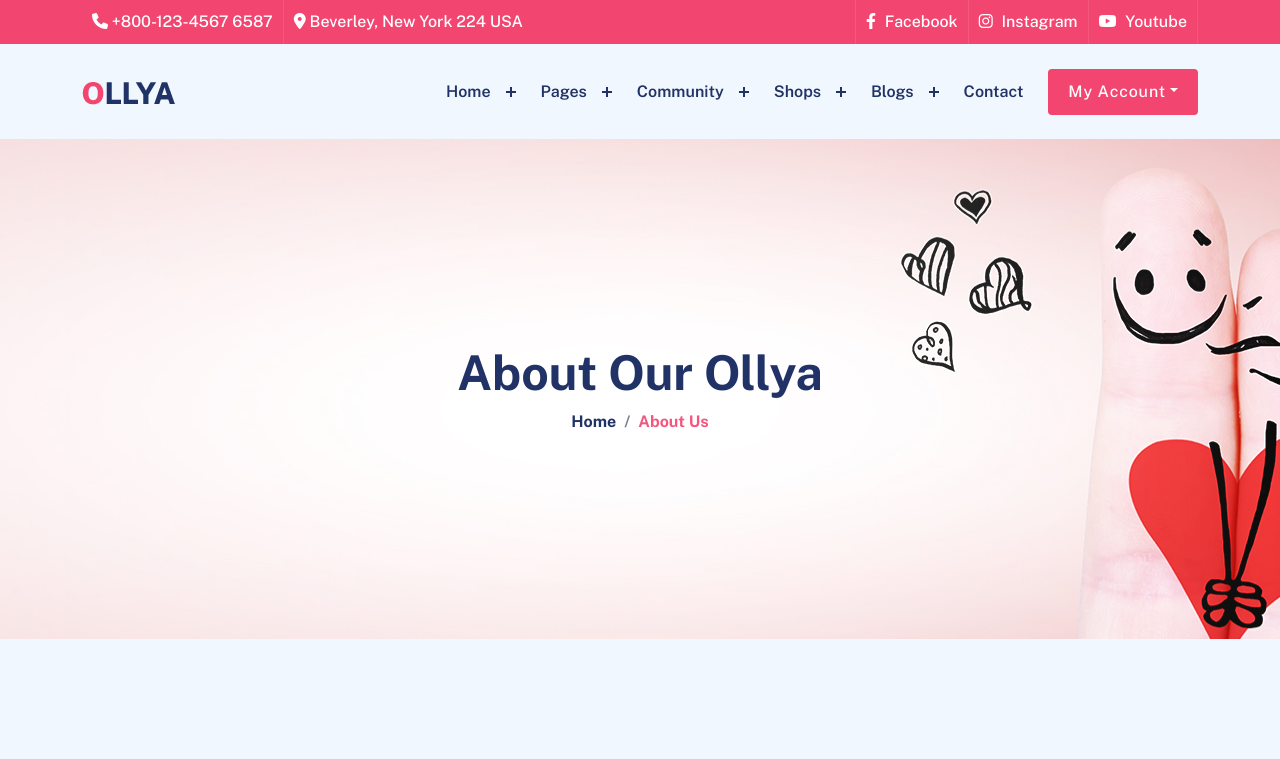
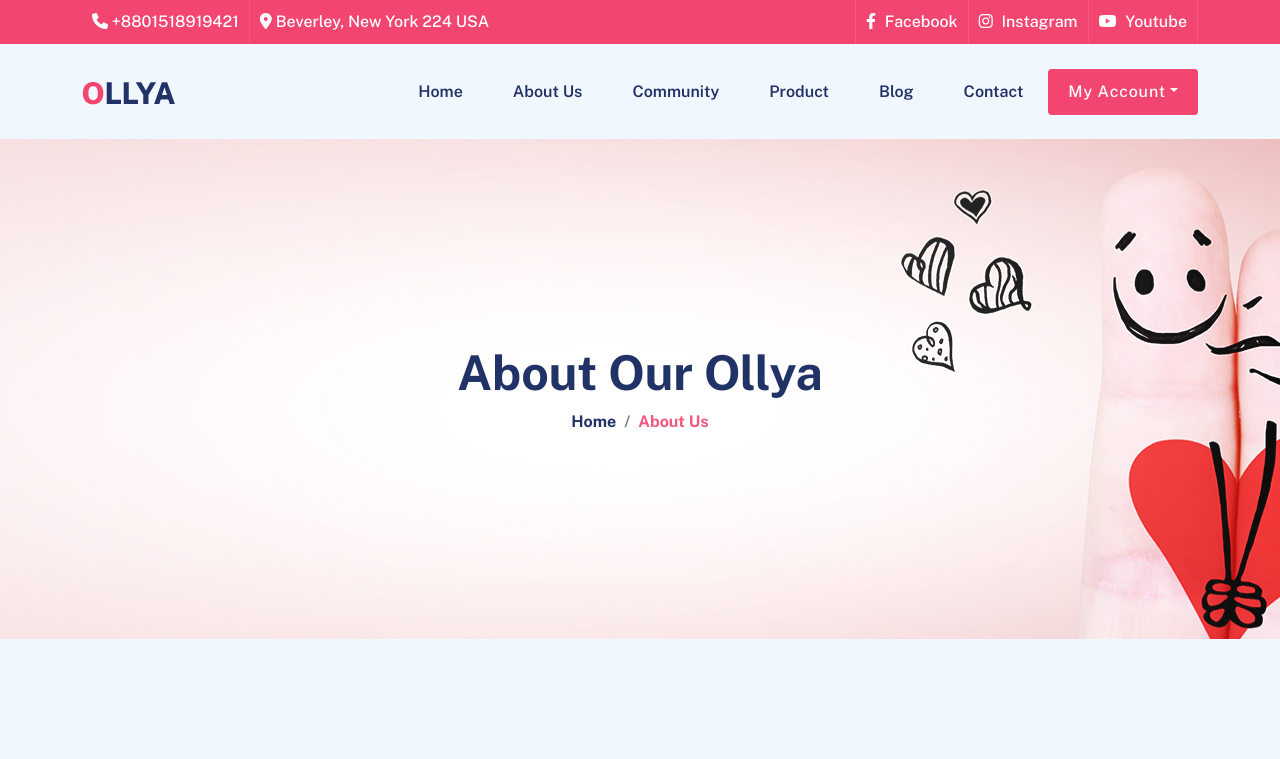
Before and after one commit to programming-agency/dating-and-community-project, a React (Create React App) app: page /about in a window 1280 px wide. Shown: the top 759 px of the page. Built offline with nearby package versions, Linux system fonts and the light colour scheme.

Commit message:
:rocket:main update

```diff
--- a/src/component/layout/headerthree.jsx
+++ b/src/component/layout/headerthree.jsx
@@ -38,11 +38,11 @@ let HeaderSocialList = [
 
 class HeaderThree extends Component {
     render() {
-        window.addEventListener('scroll', function() {
+        window.addEventListener('scroll', function () {
             var value = window.scrollY;
             if (value > 200) {
                 document.querySelector('.header').classList.add(['header-fixed'], ['animated'], ['fadeInDown'])
-            }else{
+            } else {
                 document.querySelector('.header').classList.remove(['header-fixed'], ['animated'], ['fadeInDown'])
             }
         });
@@ -80,53 +80,29 @@ class HeaderThree extends Component {
                                 <span className="navbar-toggler--icon"></span>
                             </button>
                             <div className="collapse navbar-collapse justify-content-end" id="navbarNavAltMarkup">
-                                <div className="navbar-nav mainmenu">
-                                    <ul>
-                                        <li className="menu-item-has-children">
-                                            <a href="#" role="button" data-bs-toggle="dropdown" aria-haspopup="true" aria-expanded="false" data-bs-offset="0,0">Home</a>
-                                            <ul className="dropdown-menu">
-                                                <li><NavLink to="/">Home Page One</NavLink></li>
-                                                <li><NavLink to="/index-2">Home Page Two</NavLink></li>
-                                                <li><NavLink to="/index-3">Home Page Three</NavLink></li>
-                                            </ul>
-                                        </li>
-                                        <li className="menu-item-has-children">
-                                            <a href="#" role="button" data-bs-toggle="dropdown" aria-haspopup="true" aria-expanded="false" data-bs-offset="0,0">Pages</a>
-                                            <ul className="dropdown-menu">
+                                <div className="collapse navbar-collapse justify-content-end" id="navbarNavAltMarkup">
+                                    <div className="navbar-nav mainmenu">
+                                        <ul>
+                                            <li>
+
+                                                <Link to="/"> Home</Link>
+                                            </li>
+                                            <li >
                                                 <li><NavLink to="/about">About Us</NavLink></li>
-                                                <li><NavLink to="/membership">Membership</NavLink></li>
-                                                <li><NavLink to="/comingsoon">comingsoon</NavLink></li>
-                                                <li><NavLink to="/404">404</NavLink></li>
-                                            </ul>
-                                        </li>
-                                        <li className="menu-item-has-children">
-                                            <a href="#" role="button" data-bs-toggle="dropdown" aria-haspopup="true" aria-expanded="false" data-bs-offset="0,0">Community</a>
-                                            <ul className="dropdown-menu">
+                                            </li>
+                                            <li>
                                                 <li><NavLink to="/community">Community</NavLink></li>
-                                                <li><NavLink to="/group">All Group</NavLink></li>
-                                                <li><NavLink to="/members">All Members</NavLink></li>
-                                                <li><NavLink to="/activity">Activity</NavLink></li>
+                                            </li>
+                                            <li >
+                                                <li><NavLink to="/shop">Product</NavLink></li>
+                                            </li>
+                                            <li className="menu-item-has-children">
+                                                <li><NavLink to="/blog">Blog</NavLink></li>
+                                            </li>
+                                            <li><NavLink to="/contact">contact</NavLink></li>
+                                        </ul>
+                                    </div>
 
-                                            </ul>
-                                        </li>
-                                        <li className="menu-item-has-children">
-                                            <a href="#" role="button" data-bs-toggle="dropdown" aria-haspopup="true" aria-expanded="false" data-bs-offset="0,0">Shops</a>
-                                            <ul className="dropdown-menu">
-                                                <li><NavLink to="/shop">Product</NavLink></li>
-                                                <li><NavLink to="/shop-single">Product Details</NavLink></li>
-                                                <li><NavLink to="/shop-cart">Product Cart</NavLink></li>
-                                            </ul>
-                                        </li>
-                                        <li className="menu-item-has-children">
-                                            <a href="#" role="button" data-bs-toggle="dropdown" aria-haspopup="true" aria-expanded="false" data-bs-offset="0,0">Blogs</a>
-                                            <ul className="dropdown-menu">
-                                                <li><NavLink to="/blog">Blog</NavLink></li>
-                                                <li><NavLink to="/blog-2">Blog Style Two</NavLink></li>
-                                                <li><NavLink to="/blog-single">Blog Details</NavLink></li>
-                                            </ul>
-                                        </li>
-                                        <li><NavLink to="/contact">contact</NavLink></li>
-                                    </ul>
                                 </div>
                                 <ul className="button-group">
                                     <li><Link to="/login" className="default-btn login"><i className="fa-solid fa-user"></i> <span>LOG IN</span> </Link></li>
--- a/src/component/layout/headertwo.jsx
+++ b/src/component/layout/headertwo.jsx
@@ -4,7 +4,7 @@ import { Link, NavLink } from "react-router-dom";
 let HeaderInfoList = [
     {
         iconName: 'fa-solid fa-phone',
-        text: '+800-123-4567 6587',
+        text: '+8801518919421',
     },
     {
         iconName: 'fa-solid fa-location-dot',
@@ -16,17 +16,17 @@ let HeaderSocialList = [
     {
         iconName: 'fa-brands fa-facebook-f',
         text: 'Facebook',
-        link: '#'
+        link: 'https://www.facebook.com/programming.agency23'
     },
     {
         iconName: 'fa-brands fa-instagram',
         text: 'Instagram',
-        link: '#'
+        link: 'https://www.instagram.com/programming_agency/'
     },
     {
         iconName: 'fa-brands fa-youtube',
         text: 'Youtube',
-        link: '#'
+        link: 'https://www.youtube.com/channel/UCAqMNl8mGM-JVDHowBnYQSA'
     },
 ]
 
@@ -57,7 +57,7 @@ class HeaderTwo extends Component {
                             <div className="header__top--right">
                                 <ul>
                                     {HeaderSocialList.map((val, i) => (
-                                        <li key={i}><a href={val.link}><i className={val.iconName}></i> {val.text}</a></li>
+                                        <li key={i}><a target="blank" href={val.link}><i className={val.iconName}></i> {val.text}</a></li>
                                     ))}
                                 </ul>
                             </div>
@@ -74,54 +74,30 @@ class HeaderTwo extends Component {
                                 <span className="navbar-toggler--icon"></span>
                             </button>
                             <div className="collapse navbar-collapse justify-content-end" id="navbarNavAltMarkup">
+                            <div className="collapse navbar-collapse justify-content-end" id="navbarNavAltMarkup">
                                 <div className="navbar-nav mainmenu">
                                     <ul>
-                                        <li className="menu-item-has-children">
-                                            <a href="#" role="button" data-bs-toggle="dropdown" aria-haspopup="true" aria-expanded="false" data-bs-offset="0,0">Home</a>
-                                            <ul className="dropdown-menu">
-                                                <li><NavLink to="/">Home Page One</NavLink></li>
-                                                <li><NavLink to="/index-2">Home Page Two</NavLink></li>
-                                                <li><NavLink to="/index-3">Home Page Three</NavLink></li>
-                                            </ul>
+                                        <li>
+
+                                            <Link to="/"> Home</Link>
+                                        </li>
+                                        <li >
+                                            <li><NavLink to="/about">About Us</NavLink></li>
+                                        </li>
+                                        <li>
+                                            <li><NavLink to="/community">Community</NavLink></li>
+                                        </li>
+                                        <li >
+                                            <li><NavLink to="/shop">Product</NavLink></li>
                                         </li>
                                         <li className="menu-item-has-children">
-                                            <a href="#" role="button" data-bs-toggle="dropdown" aria-haspopup="true" aria-expanded="false" data-bs-offset="0,0">Pages</a>
-                                            <ul className="dropdown-menu">
-                                                <li><NavLink to="/about">About Us</NavLink></li>
-                                                <li><NavLink to="/membership">Membership</NavLink></li>
-                                                <li><NavLink to="/comingsoon">comingsoon</NavLink></li>
-                                                <li><NavLink to="/404">404</NavLink></li>
-                                            </ul>
-                                        </li>
-                                        <li className="menu-item-has-children">
-                                            <a href="#" role="button" data-bs-toggle="dropdown" aria-haspopup="true" aria-expanded="false" data-bs-offset="0,0">Community</a>
-                                            <ul className="dropdown-menu">
-                                                <li><NavLink to="/community">Community</NavLink></li>
-                                                <li><NavLink to="/group">All Group</NavLink></li>
-                                                <li><NavLink to="/members">All Members</NavLink></li>
-                                                <li><NavLink to="/activity">Activity</NavLink></li>
-
-                                            </ul>
-                                        </li>
-                                        <li className="menu-item-has-children">
-                                            <a href="#" role="button" data-bs-toggle="dropdown" aria-haspopup="true" aria-expanded="false" data-bs-offset="0,0">Shops</a>
-                                            <ul className="dropdown-menu">
-                                                <li><NavLink to="/shop">Product</NavLink></li>
-                                                <li><NavLink to="/shop-single">Product Details</NavLink></li>
-                                                <li><NavLink to="/shop-cart">Product Cart</NavLink></li>
-                                            </ul>
-                                        </li>
-                                        <li className="menu-item-has-children">
-                                            <a href="#" role="button" data-bs-toggle="dropdown" aria-haspopup="true" aria-expanded="false" data-bs-offset="0,0">Blogs</a>
-                                            <ul className="dropdown-menu">
-                                                <li><NavLink to="/blog">Blog</NavLink></li>
-                                                <li><NavLink to="/blog-2">Blog Style Two</NavLink></li>
-                                                <li><NavLink to="/blog-single">Blog Details</NavLink></li>
-                                            </ul>
+                                        <li><NavLink to="/blog">Blog</NavLink></li>
                                         </li>
                                         <li><NavLink to="/contact">contact</NavLink></li>
                                     </ul>
                                 </div>
+
+                            </div>
                                 <div className="header__more">
                                     <button className="default-btn dropdown-toggle" type="button" id="moreoption" data-bs-toggle="dropdown" aria-expanded="false">My Account</button>
                                     <ul className="dropdown-menu" aria-labelledby="moreoption">
--- a/src/pages/homethree.jsx
+++ b/src/pages/homethree.jsx
@@ -14,7 +14,7 @@ class HomePageThree extends Component {
     render() {
         return (
             <Fragment>
-                <HeaderThree />
+
 				<BannerThree />
 				<AboutSectionFour />
 				<MemberSectionThree />
```
